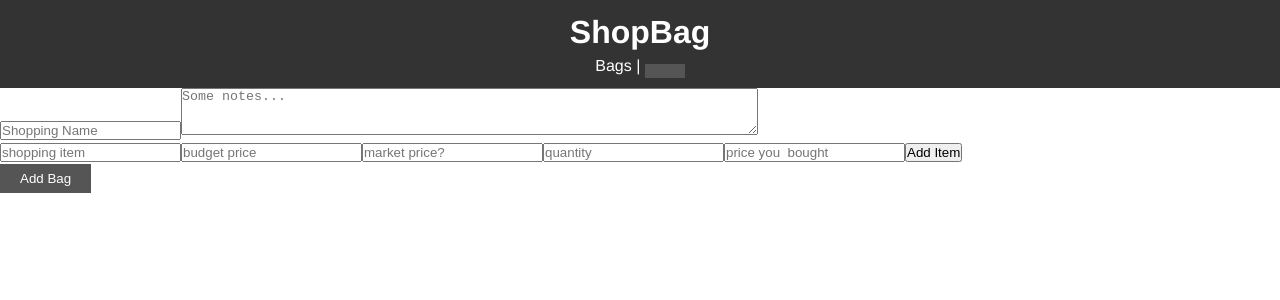
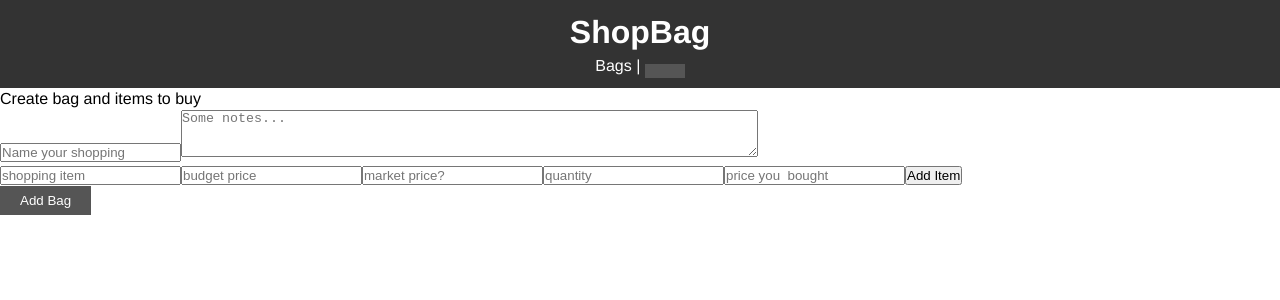
Before and after one commit to GuyTito/shopbag, a Vue app: page /add in a window 1280 px wide. Shown: the top 300 px of the page. Built offline with nearby package versions, Linux system fonts and the light colour scheme.

Commit message:
Changes
minor changes

```diff
--- a/src/views/AddBagPage.vue
+++ b/src/views/AddBagPage.vue
@@ -1,7 +1,8 @@
 <template>
   <div>
+    <p>Create bag and items to buy</p>
     <form @submit="addBagItem">
-      <input type="text" name="bag_name" id="bag_name" v-model="bag_name" required placeholder="Shopping Name">
+      <input type="text" name="bag_name" id="bag_name" v-model="bag_name" required placeholder="Name your shopping">
       <textarea name="comment" id="comment" cols="70" rows="3" v-model="comment" placeholder="Some notes..."></textarea>
       <AddItem @add-item="addItem" />
       <DisplayItems :items="items" @remove-item="removeItem" />
--- a/src/views/BagPage.vue
+++ b/src/views/BagPage.vue
@@ -7,7 +7,7 @@
     <div v-for="item in bag.items" :key="item.item_id">
       <Item :item="item" @del-item="removeItem" />
     </div>
-    <p> {{bag.comment}} </p>
+    <p> <b>Your Notes</b> <br> {{bag.comment}} </p>
   </div>
 </template>
 
```
